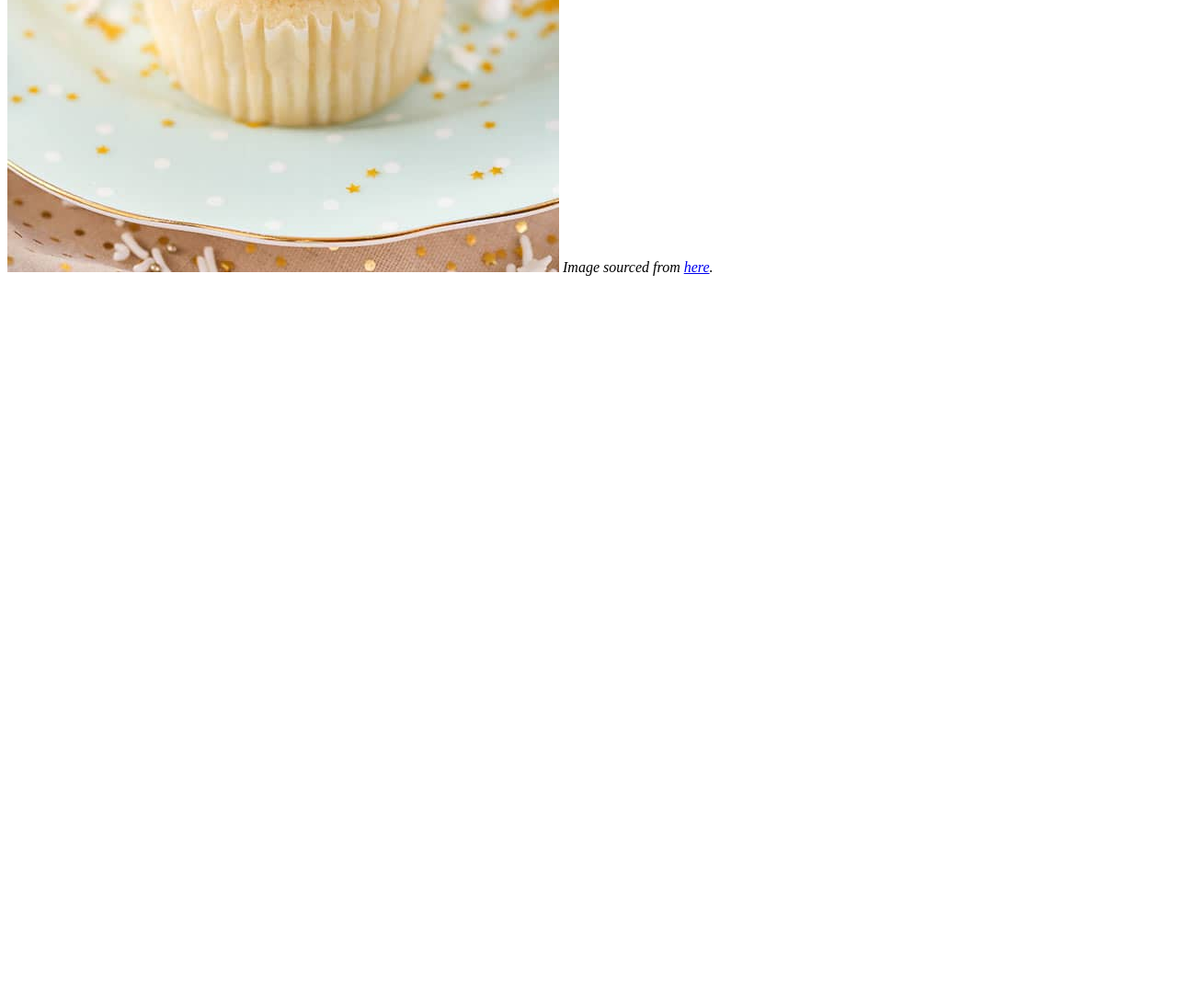
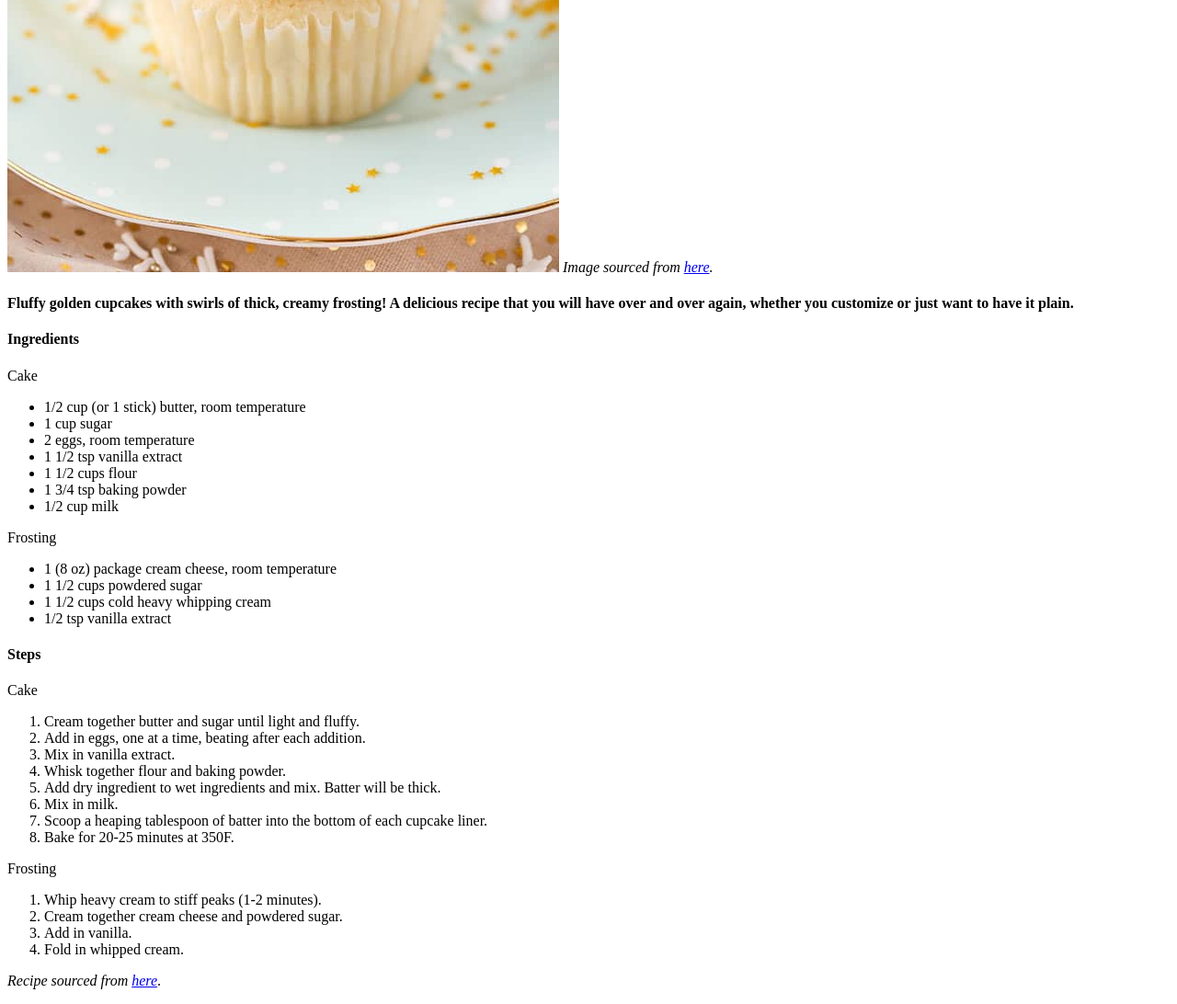
Before and after one commit to fzba-etc/odin-recipes, a plain HTML site: page recipes/vanilla-cupcakes.html in a window 1280 px wide. Shown: the part 684-1776 px from the top of the page at 92% size. Before the commit the page ends 992 px from the top, so only its background shows below. Drawn offline with Linux system fonts and the light colour scheme.

Commit message:
Added vanilla cupcakes recipe

```diff
--- a/recipes/vanilla-cupcakes.html
+++ b/recipes/vanilla-cupcakes.html
@@ -8,5 +8,51 @@
         <h1>Basic Vanilla Cupcakes</h1>
         <img src="../images/vanilla-cupcakes.jpg" alt="Golden vanilla cupcakes with fluffy swirls of frosting.">
         <em>Image sourced from <a href="https://www.lifeloveandsugar.com/moist-vanilla-cupcakes/comment-page-1/">here</a>.</em>
+        <h4>Fluffy golden cupcakes with swirls of thick, creamy frosting! A delicious recipe that you will have over and over again, whether you customize or just want to have it plain.</h4>
+
+        <h4>Ingredients</h4>
+
+        <p>Cake</p>
+        <ul>
+            <li>1/2 cup (or 1 stick) butter, room temperature</li>
+            <li>1 cup sugar</li>
+            <li>2 eggs, room temperature</li>
+            <li>1 1/2 tsp vanilla extract</li>
+            <li>1 1/2 cups flour</li>
+            <li>1 3/4 tsp baking powder</li>
+            <li>1/2 cup milk</li>
+        </ul>
+
+        <p>Frosting</p>
+        <ul>
+            <li>1 (8 oz) package cream cheese, room temperature</li>
+            <li>1 1/2 cups powdered sugar</li>
+            <li>1 1/2 cups cold heavy whipping cream</li>
+            <li>1/2 tsp vanilla extract</li>
+        </ul>
+
+        <h4>Steps</h4>
+
+        <p>Cake</p>
+        <ol>
+            <li>Cream together butter and sugar until light and fluffy.</li>
+            <li>Add in eggs, one at a time, beating after each addition.</li>
+            <li>Mix in vanilla extract.</li>
+            <li>Whisk together flour and baking powder.</li>
+            <li>Add dry ingredient to wet ingredients and mix. Batter will be thick.</li>
+            <li>Mix in milk.</li>
+            <li>Scoop a heaping tablespoon of batter into the bottom of each cupcake liner.</li>
+            <li>Bake for 20-25 minutes at 350F.</li>
+        </ol>
+
+        <p>Frosting</p>
+        <ol>
+            <li>Whip heavy cream to stiff peaks (1-2 minutes).</li>
+            <li>Cream together cream cheese and powdered sugar.</li>
+            <li>Add in vanilla.</li>
+            <li>Fold in whipped cream.</li>
+        </ol>
+
+        <p><em>Recipe sourced from <a href="https://www.youtube.com/watch?v=8tS4q78kFK8">here</a></em>.</p>
     </body>
 </html>
```
